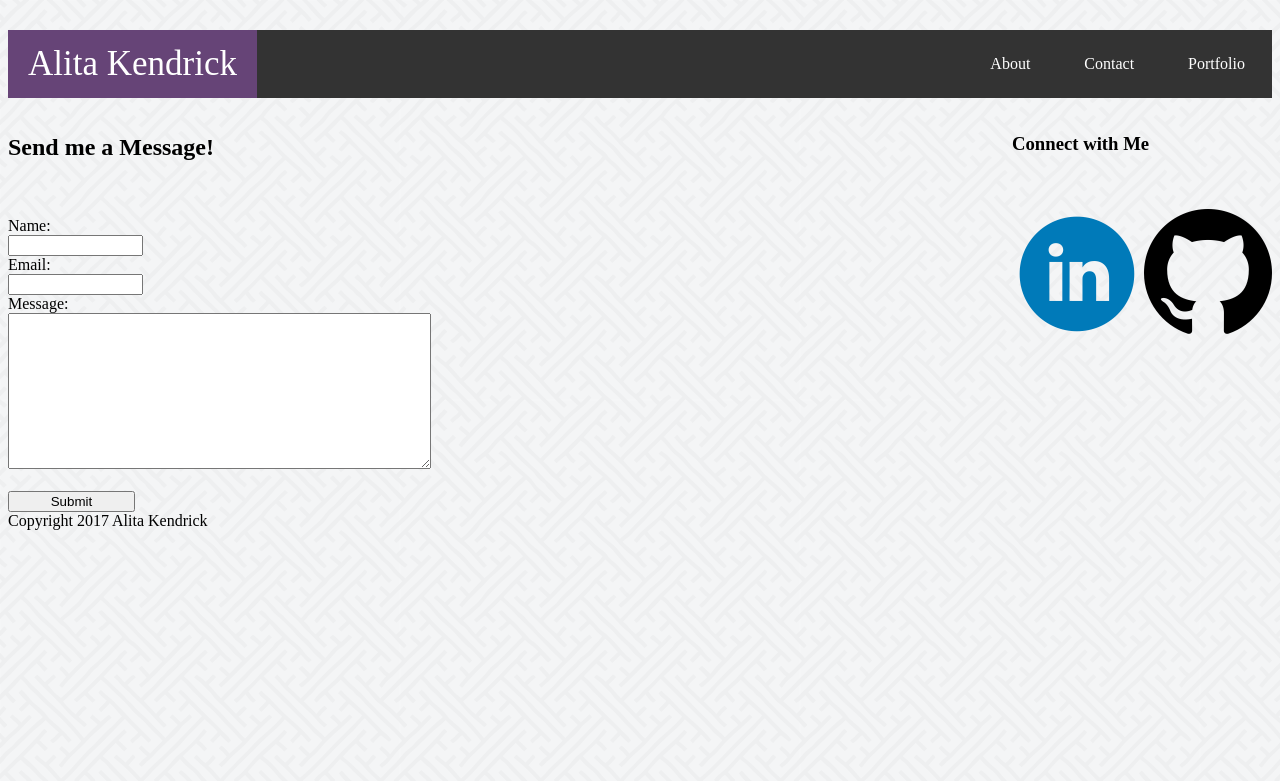
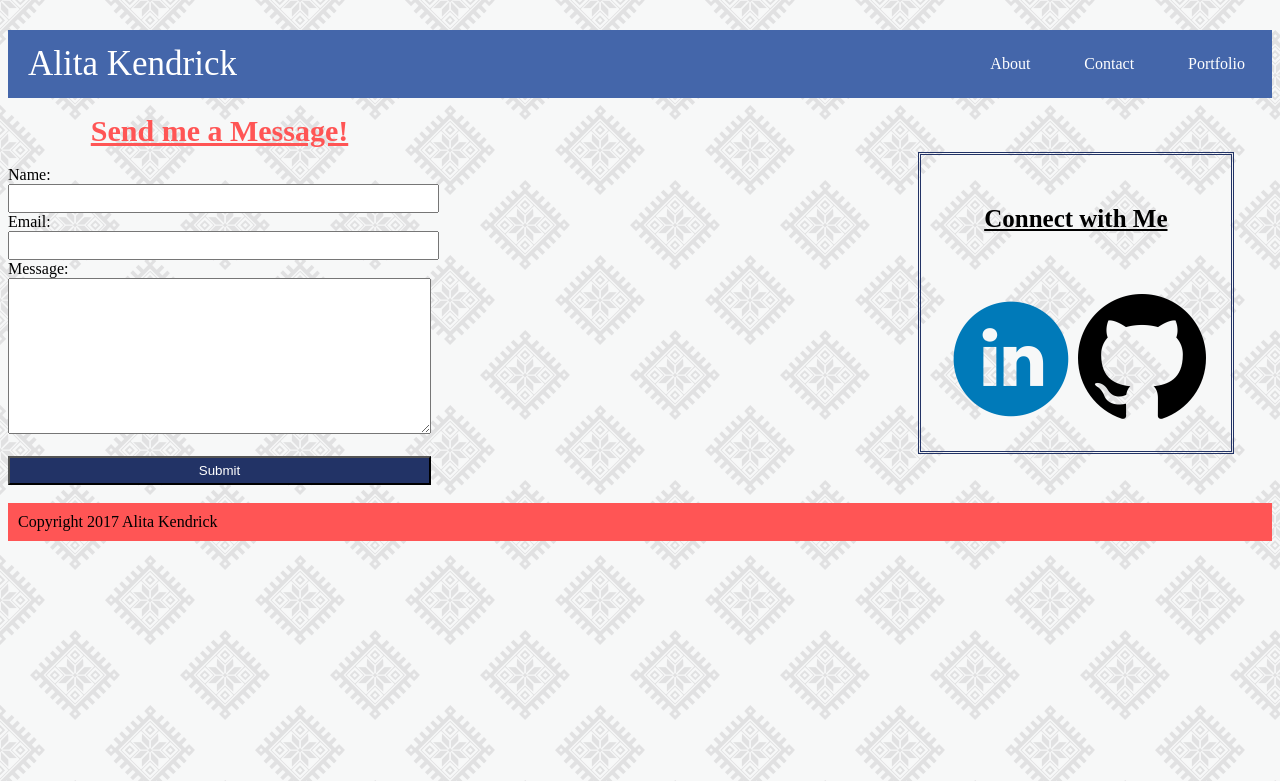
Before and after one commit to AlitaKendrick/Basic-Portfolio, a PHP site: page /contact.html in a window 1280 px wide. Shown: the top 781 px of the page. Run offline with PHP 8.4, Linux system fonts and the light colour scheme.

Commit message:
validated html

```diff
--- a/assets/css/style.css
+++ b/assets/css/style.css
@@ -1,6 +1,6 @@
 
 body {
-	background-image: url(sayagata.png);
+	background-image: url(horns.png);
 
 	}
 
@@ -11,14 +11,14 @@ ul {
     margin-top: 30px;
     padding: 0px;
     overflow: hidden;
-    background-color: #333;
+    background-color: #46a;
     font-style: Georgia;
 	}
 
 /*Navigation Bar - float right*/
 li {
     float: right;
-    background-color: #333;
+    background-color: #46a;
     font-style: Georgia;
 	}
 
@@ -29,7 +29,7 @@ li a {
     text-align: center;
     padding: 25px 27px;
     text-decoration: none;
-    background-color: #333;
+    background-color: #46a;
     font-style: Georgia;
 	}
 
@@ -38,46 +38,62 @@ li.Main-Name {
 	color: white;
 	float: left;
 	font-size: 35px;
-	background-color: #647;
+	background-color: #46a;
 	padding: 14px 14px;
 	padding-left: 20px;
 	padding-right: 20px;
-
+	font-style: Georgia;
 	}
 
 /*Nav Bar - Hover over to change bkgrnd of text*/
 li a:hover {
-	background-color: white;
+	background-color: #236;
 		}
 
 
-/*Connect Box*/
+/*Connect Box Formatting*/
 aside {
-	background-color: ;
-	margin: ;
-	padding-left: ;
+	padding: 2%;
+	margin: 3%;
+	background-color: transparent;
 	float: right;
+	border-style: double;
+	border-color: #236;
+	font-style: sans-serif;
 	}
 
-/*Contact Page - Contact me box*/
+.connect-box1 {
+	background-color: transparent;
+	font-style: sans-serif;
+	font-size: 25px;
+	text-align: center;
+	text-decoration: underline;
+	}
+
+
+
+/*Contact Page - Send me a mesg. box*/
 section {
 	background-color: ;
 	padding: 0px;
 	margin: 0px;
 	text-align: left;
 	float: left;
+	font-style: sans-serif;
 	}
 
 input {
-	width: 30%;
+	width: 100%;
 	margin-left: 0px;
 	clear: left;
+	padding-top: 5px;
+	padding-bottom: 5px;
 	}
 
-/*Formatting Submit Button*/
-input[type=submit] {
-	background-color: ;
-	font-style: ;
+/* Formatting submit button*/
+.submitbtn {
+	background-color: #236;
+	color: white;
 	clear:left;
 	}
 
@@ -85,11 +101,32 @@ input[type=submit] {
 /*Aboutme Formatting*/
 .aboutme {
 	float:left;
-	background-color: blue;
-	margin: 40px 20px 50px 20px;
+	background-color: gainsboro;
+	margin: ;
+	padding-left: 40px;
+	padding-right: 40px;
+	margin: 20px;
+	border-color: #236;
+	border-style: solid;
 	}
+h2 {
+	color: #f55;
+	font-size: 30px;
+	font-style: ;
+	text-align: center;
+	text-decoration: underline;
+	margin: 0px;
+	padding: 0px;
+	}
+
+/*Portfolio page formatting*/
+
+
 
 /*Footer Formatting*/
 footer {
 	clear: left;
+	padding: 10px;
+	background-color: #f55;
+	text-decoration: bold;
 	}
--- a/contact.html
+++ b/contact.html
@@ -18,13 +18,12 @@
   		<li><a href="Contact.html">Contact</a></li>
   		<li><a href="Index.html">About</a></li>
   		<li class="Main-Name"> Alita Kendrick</li>
-  		</a></li>
 	</ul>
 
 
 <!-- FORM contact me  box-->
 <section>
-<h2 class="contact-me">Send me a Message!</h2> <br> <br>
+<h2 class="contact-me">Send me a Message!</h2> <br>
 <form action="mailto:alitakendrick121@gmail.com" method="post" enctype="text/plain">
 	Name: <br>
 		<input type="text" name="name">
@@ -35,7 +34,8 @@
 	Message: <br>
 		<textarea name="message" rows="10" cols="50"> </textarea>
 		<br> <br>
-	<input type="submit" value="Submit">
+	<input class="submitbtn" type="submit" value="Submit">
+	<br> <br>
 </form>
 </section>
 
@@ -44,18 +44,19 @@
 <aside>
 	<h3 class="connect-box1"> Connect with Me </h3>
 		<br> <br>
-		<img class="connect-box1" src="assets/images/Linkedin-Icon.png">
-		<img class="connect-box1" src="assets/images/GitHub-Icon.png">
+		<img class="connect-box1" src="assets/images/Linkedin-Icon.png" alt="Linkedin-Icon">
+		<img class="connect-box1" src="assets/images/GitHub-Icon.png" alt="GitHub-Icon">
 		<br>
 </aside>
 
-</body>
 
-
-<br> <Br>
+<!-- Footer code -->
 <footer>
 	Copyright 2017 Alita Kendrick
 </footer>
 
 
+</body>
+
+
 </html>
```
Also changed, not shown: index.html (+8 -11 lines), portfolio.html (+16 -7 lines), assets/css/Knit.png (added), assets/css/horns.png (added), assets/css/square.png (added), assets/css/wall.png (added), assets/images/port1.jpeg (added), assets/images/port2.jpeg (added), assets/images/port3.jpeg (added), assets/images/port4.jpeg (added), assets/images/port6.jpeg (added), assets/images/port7.jpeg (added), assets/images/port8.jpeg (added), 3 other files. Lines whose indentation alone changed are shown as unchanged.
